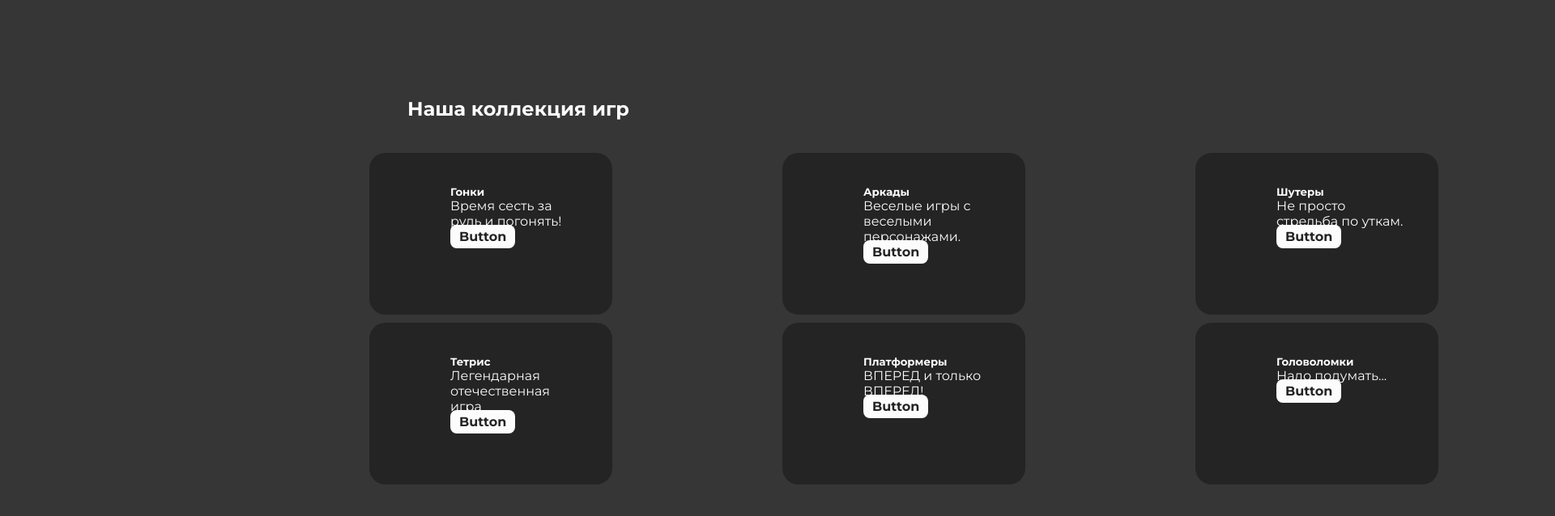
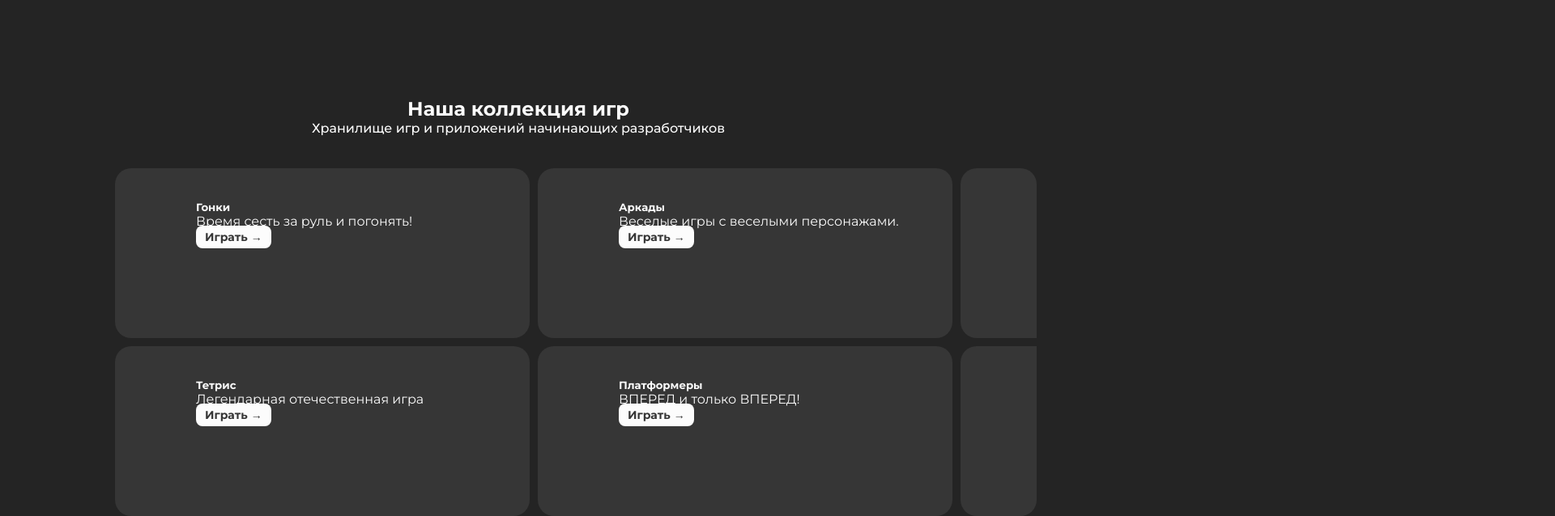
Before and after one commit to alternative1webcloud/ActController, a plain HTML site: page index.html in a window 1280 px wide. Shown: the part 1400-2038 px from the top of the page at 81% size, 1920 px wide, since content can reach past the window. Before the commit the page ends 1999 px from the top, so only its background shows below. Drawn offline with nearby package versions, Linux system fonts and the light colour scheme; files that its build step writes are made by us from their sources.

Commit message:
css properties for scrollbar and grid slider

```diff
--- a/index.html
+++ b/index.html
@@ -88,48 +88,49 @@
         <div class="slider">
             <div class="slider__title">
                 <h2>Наша коллекция игр</h2>
+                <p>Хранилище игр и приложений начинающих разработчиков</p>
             </div>
             <div class="slider__wrapper">
                 <div class="slider__body">
                     <div class="slider__slide slide1">
                         <h5>Гонки</h5>
                         <p>Время сесть за руль и погонять!</p>
-                        <a href="" class="slider__button">Button</a>
+                        <a href="" class="slider__button">Играть   &RightArrow;</a>
                     </div>
                     <div class="slider__slide slide2">
                         <h5>Аркады</h5>
                         <p>Веселые игры с веселыми персонажами.</p>
-                        <a href="" class="slider__button">Button</a>
+                        <a href="" class="slider__button">Играть   &RightArrow;</a>
                     </div>
                     <div class="slider__slide slide3">
                         <h5>Шутеры</h5>
                         <p>Не просто стрельба по уткам.</p>
-                        <a href="" class="slider__button">Button</a>
+                        <a href="" class="slider__button">Играть   &RightArrow;</a>
                     </div>
                     <div class="slider__slide slide4">
                         <h5>"Змейка"</h5>
                         <p>Классика ретро-жанра снова с нами</p>
-                        <a href="" class="slider__button">Button</a>
+                        <a href="" class="slider__button">Играть   &RightArrow;</a>
                     </div>
                     <div class="slider__slide slide5">
                         <h5>Тетрис</h5>
                         <p>Легендарная отечественная игра</p>
-                        <a href="" class="slider__button">Button</a>
+                        <a href="" class="slider__button">Играть   &RightArrow;</a>
                     </div>
                     <div class="slider__slide slide6">
                         <h5>Платформеры</h5>
                         <p>ВПЕРЕД и только ВПЕРЕД!</p>
-                        <a href="" class="slider__button">Button</a>
+                        <a href="" class="slider__button">Играть   &RightArrow;</a>
                     </div>
                     <div class="slider__slide slide7">
                         <h5>Головоломки</h5>
                         <p>Надо подумать...</p>
-                        <a href="" class="slider__button">Button</a>
+                        <a href="" class="slider__button">Играть   &RightArrow;</a>
                     </div>
                     <div class="slider__slide slide8">
                         <h5>Посмотреть все игры</h5>
                         <p>Полная коллекция</p>
-                        <a href="" class="slider__button">Button</a>
+                        <a href="" class="slider__button">Играть   &RightArrow;</a>
                     </div>
                 </div>
                 <div class="slider__scrollbar"></div>
--- a/style.scss
+++ b/style.scss
@@ -1,7 +1,7 @@
 // Палитра
 $textColor: #FCFCFC;
-$mainColor: #363636;
-$extraColor1: #242424;
+$mainColor: #242424;
+$extraColor1: #363636;
 $extraColor2: #000000;
 //
 @mixin userSelect {
@@ -199,25 +199,31 @@ body {
             align-items: center;
             margin-left: auto;
             margin-right: auto;
+            font-weight: 500;
         }
         .slider__wrapper {
-            width: 80%;
+            width: 100%;
             align-items: center;
-            margin-left: auto;
             .slider__body {
                 align-items: center;
                 display: grid;
                 grid-template-columns: 1fr 1fr 1fr 1fr;
                 grid-gap: 10px;
+                margin-left: 110px;
+                margin-right: 0;
+                overflow-x: scroll;
+                scrollbar-width: thin;
+                scrollbar-color: $extraColor1 $mainColor;
+                border-radius: 20px;
                 .slider__slide {
-                    width: 300px;
-                    height: 200px;
-                    margin-left: 200px;
+                    width: 512px;
+                    height: 210px;
                     padding: 40px 40px 40px 100px;
                     background-color: $extraColor1;
                     color: $textColor;
                     border-radius: 20px;
                     .slider__button {
+                        font-size: 14px;
                         background-color: $textColor;
                         color: $extraColor1;
                         text-decoration: none;
@@ -227,11 +233,17 @@ body {
                         border-radius: 8px;
                         transition: .3s cubic-bezier(.17,.67,.83,.67);
                         &:hover {
-                            background-color: $extraColor1;
+                            background-color: $mainColor;
                             color: $textColor;
                             transition: .3s cubic-bezier(.17,.67,.83,.67);
                         }
                     }
+                }
+                .slider__body::-webkit-scrollbar-thumb {
+                    border-radius:20%;
+                }
+                .slider__slide:nth-child(1), .slider__slide:nth-child(5) {
+                    margin-left: 32px;
                 }
             }
         }
```
Also changed, not shown: css/style.css.
